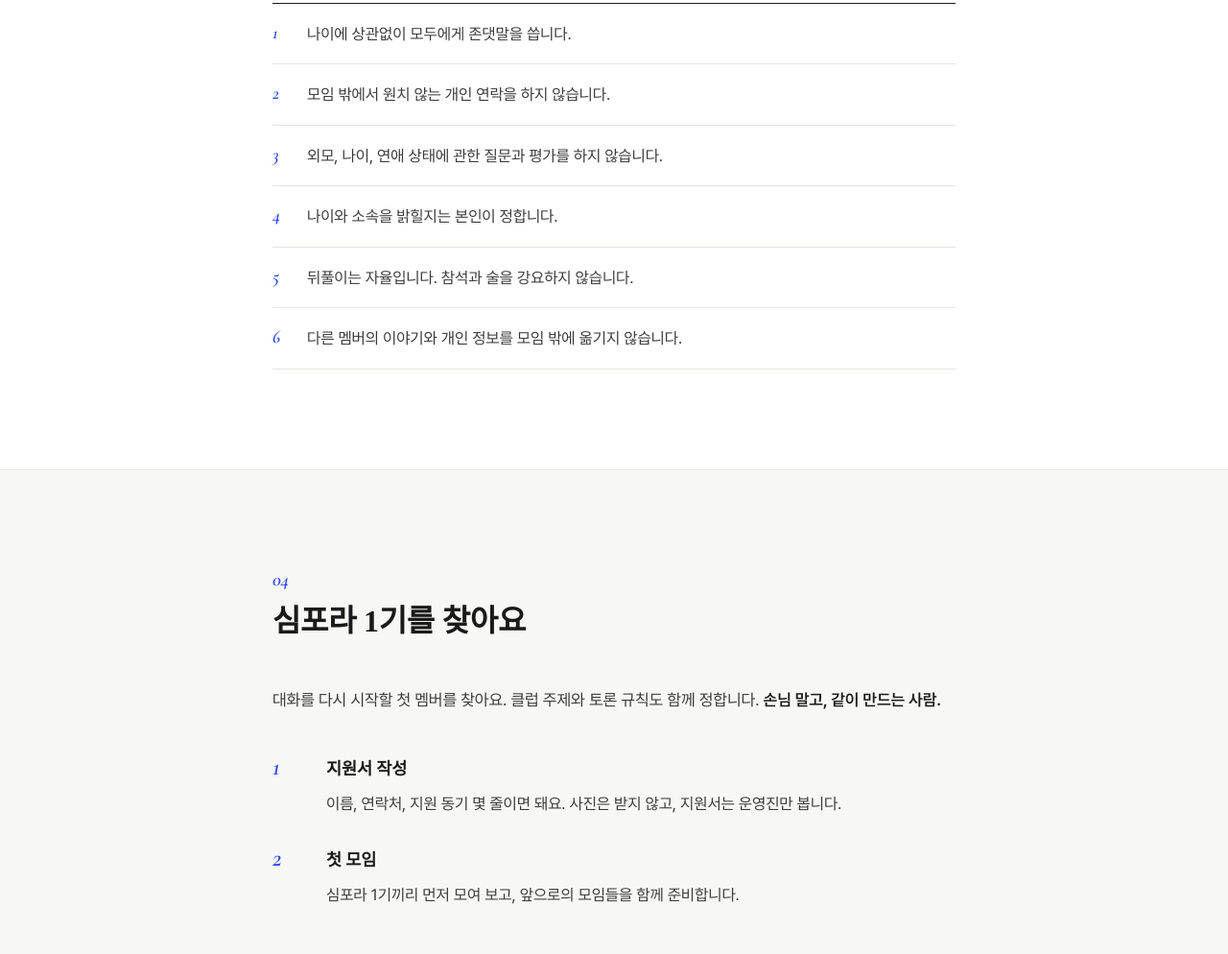
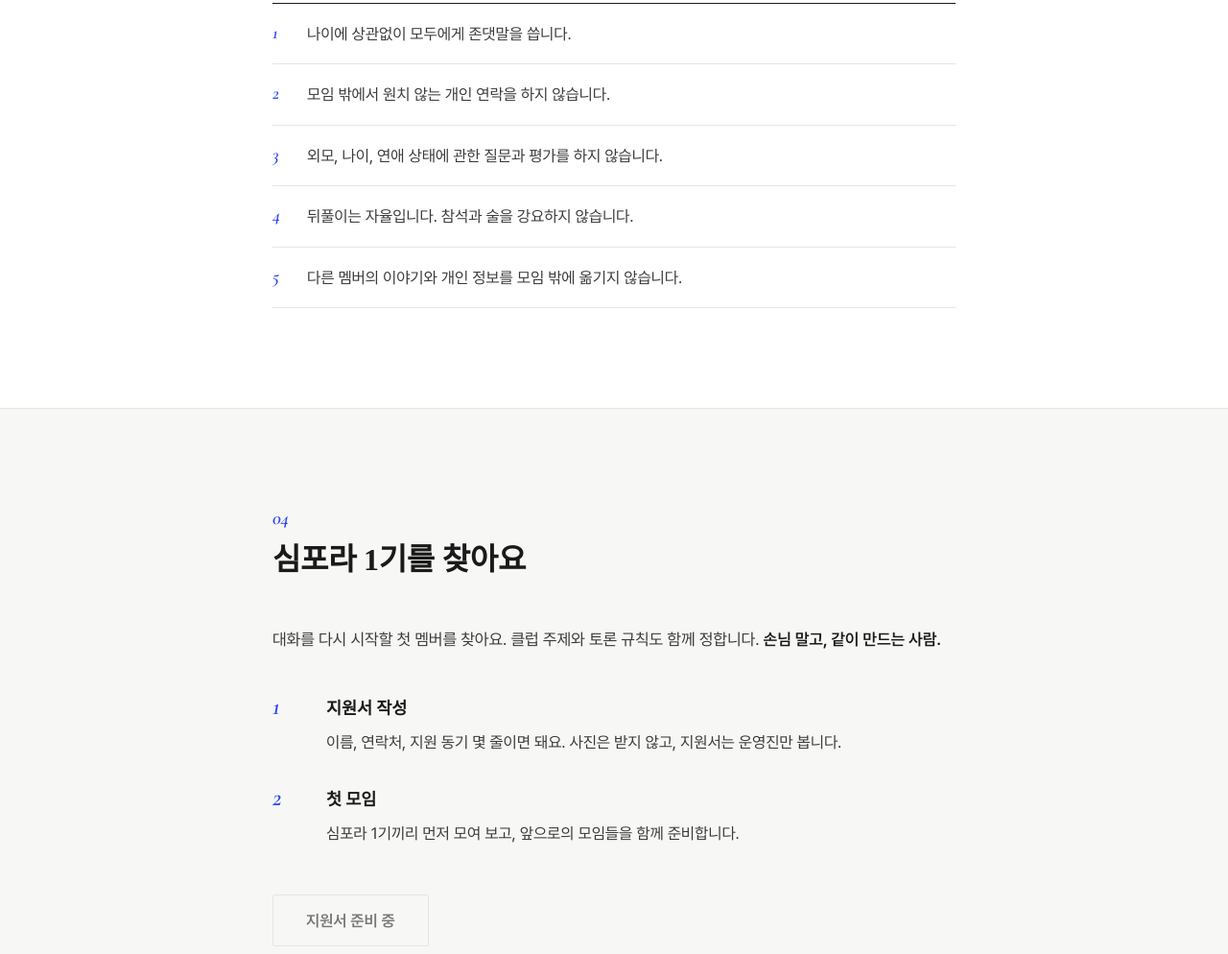
Before and after one commit to gun050806/sympora, a plain HTML site: page index.html in a window 1280 px wide. Shown: the part 2817-3811 px from the top of the page at 96% size. Drawn offline with nearby package versions, Linux system fonts and the light colour scheme.

Commit message:
약속에서 나이·소속 공개 항목 삭제
Co-Authored-By: Claude Opus 5.5 <noreply@anthropic.com>
Claude-Session: https://claude.ai/code/session_01Mg797xjyZpnDK7yj5nXNxs

```diff
--- a/index.html
+++ b/index.html
@@ -108,7 +108,6 @@
           <li>나이에 상관없이 모두에게 존댓말을 씁니다.</li>
           <li>모임 밖에서 원치 않는 개인 연락을 하지 않습니다.</li>
           <li>외모, 나이, 연애 상태에 관한 질문과 평가를 하지 않습니다.</li>
-          <li>나이와 소속을 밝힐지는 본인이 정합니다.</li>
           <li>뒤풀이는 자율입니다. 참석과 술을 강요하지 않습니다.</li>
           <li>다른 멤버의 이야기와 개인 정보를 모임 밖에 옮기지 않습니다.</li>
         </ol>
```
Also changed, not shown: 1 other file.
